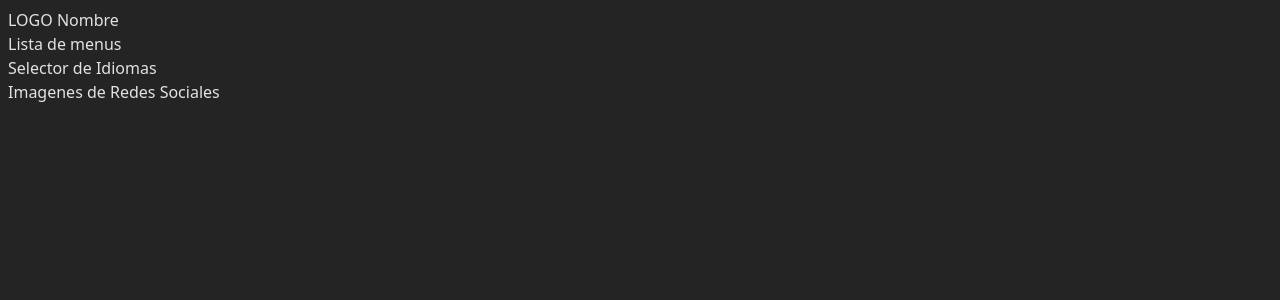
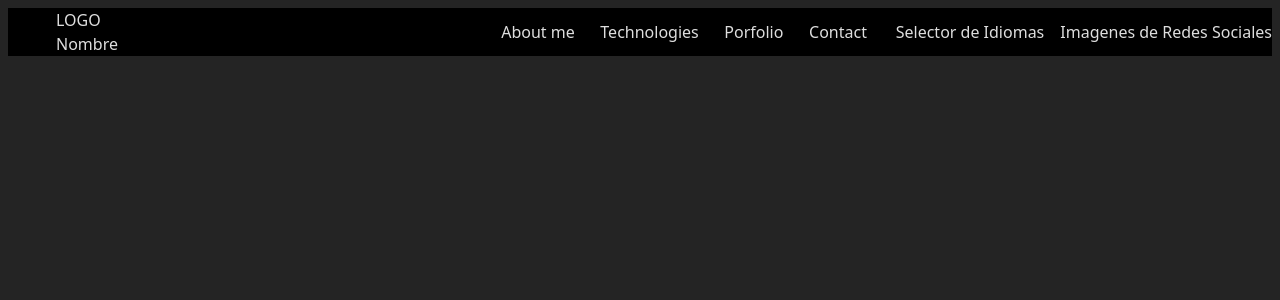
Before and after one commit to EduPerSa/edupersa, a React (Vite) app: page / in a window 1280 px wide. Shown: the top 300 px of the page. Built offline with nearby package versions, Linux system fonts and the light colour scheme.

Commit message:
Agregados los botones

```diff
--- a/src/App.module.css
+++ b/src/App.module.css
@@ -1,6 +1,7 @@
 #root {
+  box-sizing: border-box;
   max-width: 1280px;
   margin: 0 auto;
-  padding: 2rem;
+  padding: 0rem;
   text-align: center;
 }
--- a/src/components/Menu/Menu.module.css
+++ b/src/components/Menu/Menu.module.css
@@ -0,0 +1,36 @@
+.header {
+    background-color: black;
+    position: sticky;
+}
+
+.header-container {
+    display: flex;
+    flex-direction: row;
+    justify-content: space-between;
+    align-items: center;
+}
+
+.header-logo-container {
+    display: flex;
+    flex-direction: column;
+    margin-left: 3rem;
+}
+
+.header-menu-container {
+    display:flex ;
+    flex-direction: row;
+    gap: 1rem;
+}
+
+.header-menu-container a {
+    text-decoration: none;
+    color: inherit;
+    margin: 0 .5rem;
+    padding: .3rem;
+}
+
+.header-menu-container a:hover {
+    color: grey;
+    background-color: antiquewhite;
+    border-radius: 10px;
+}
--- a/src/components/Menu/Menu.tsx
+++ b/src/components/Menu/Menu.tsx
@@ -1,19 +1,44 @@
+import styles from "./Menu.module.css";
+
 export default function Menu() {
     return (
-        <>
-            <div>
+        <div className={styles["header"]}>
+            <header className={styles["header-container"]}>
+                <div className={styles["header-logo-container"]}>
                     <span> LOGO </span>
                     <span> Nombre </span>
                 </div>
-            <div>
-                Lista de menus
-            </div>
+                <div className={styles["header-menu-container"]}>
+                    <nav>
+                        <a href="">
+                            <span>
+                                About me
+                            </span>
+                        </a>
+                        <a href="">
+                            <span>
+                                Technologies
+                            </span>
+                        </a>
+                        <a href="">
+                            <span>
+                                Porfolio
+                            </span>
+                        </a>
+                        <a href="">
+                            <span>
+                                Contact
+                            </span>
+                        </a>
+                    </nav>
                     <div>
                         Selector de Idiomas
                     </div>
                     <div>
                         Imagenes de Redes Sociales
                     </div>
-        </>
+                </div>
+            </header>
+        </div>
     )
 }
--- a/src/index.css
+++ b/src/index.css
@@ -1,4 +1,6 @@
 :root {
+  box-sizing: border-box;
+
   font-family: system-ui, Avenir, Helvetica, Arial, sans-serif;
   line-height: 1.5;
   font-weight: 400;
```
Lines whose indentation alone changed are shown as unchanged.
